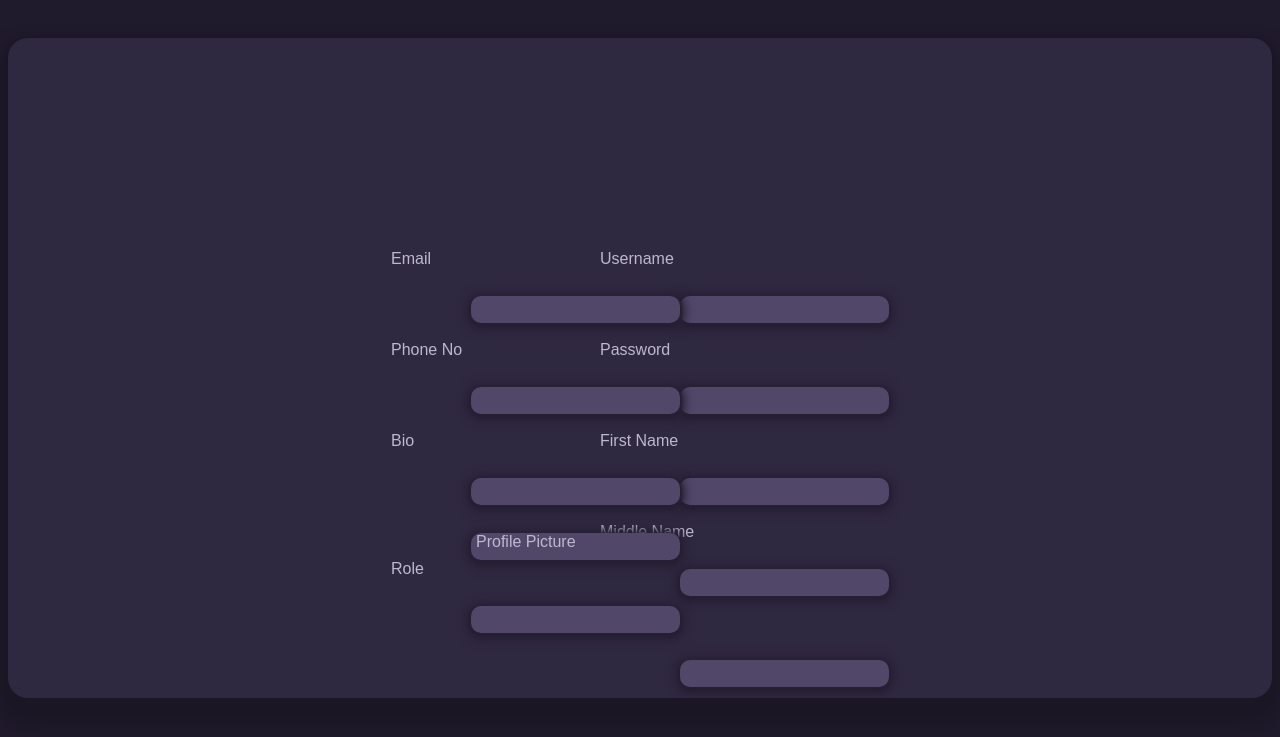
After one commit to rhagan116/TaskManagementSystem, a PHP site: page /register.php in a window 1280 px wide. The commit adds this page. Shown: the top 737 px of the page. Run offline with PHP 8.4, Linux system fonts and the light colour scheme.

Commit message:
Edit page and register page
Added in start of registration page, and functionality of edit page issue with taskID on edit page needs fixing

```diff
--- a/login.php
+++ b/login.php
@@ -60,7 +60,7 @@
 
             <div class="signup-link">
                 <p>Don't Have an account?
-                <a href="#">Sign Up</a></p>
+                <a href="register.php">Sign Up</a></p>
             </div>
         </form>
     </div>
--- a/profile.css
+++ b/profile.css
@@ -121,10 +121,10 @@ body{
     border: none;
 
 }
+
 .edit .left{
     float: left;
     margin-left: 60vh;
-
 }
 
 .edit .right{
--- /dev/null
+++ b/register.css
@@ -0,0 +1,56 @@
+body{
+    display: flex;
+    justify-content: center; /*center items inside of the body tag*/
+    align-items: center;
+    min-height: 90vh; /*height of the items inside body tag*/
+    background-color: #201b2c;
+    font-family: sans-serif;
+}
+
+.register{
+    box-shadow: 0px 20px 20px 10px #1b1725, 0 5px 5px 5px #1b1725;
+    width: 1200px;
+    height: 600px;
+    background: #2f2841;
+    color: #bdb8ce;
+    border-radius: 20px;
+    padding: 30px 40px;
+}
+
+.register input{
+    margin-top: 10px;
+    box-shadow: 0px 2px 10px 5px #262034, 0 2px 2px 2px #251f33;
+    border-color: #514869;
+    height: 25px;
+    width: 200px;
+    background: #514869;
+    margin-left: 10vh;
+    border-radius: 10px;
+    padding: 0px 4px 2px 5px;
+    border: none;
+}
+
+.register .profile{
+    margin-top: 10px;
+    box-shadow: 0px 2px 10px 5px #262034, 0 2px 2px 2px #251f33;
+    border-color: #514869;
+    height: 25px;
+    width: 200px;
+    background: #514869;
+    margin-left: 10vh;
+    border-radius: 10px;
+    padding: 0px 4px 2px 5px;
+    border: none;
+}
+
+.register .left{
+    position: absolute;
+    left: 600px;
+    top: 250px;
+}
+
+.register .right{
+    position: absolute;
+    right: 600px;
+    top: 250px;
+}
--- /dev/null
+++ b/register.php
@@ -0,0 +1,59 @@
+<?php
+
+
+?>
+
+
+
+
+<!DOCTYPE html>
+<html lang="en">
+<head>
+    <meta charset="UTF-8">
+    <meta name="viewport" content="width=device-width, initial-scale=1.0">
+    <link rel="stylesheet" href="register.css">
+    <title>Register</title>
+</head>
+<body>
+
+    <div class="register">
+        <form action="register.php" method="POST">
+            <div class="left">
+                <label for="username">Username</label><br /><br />
+                <input type="text" id="username" name="username"><br /><br />
+
+                <label for="password">Password</label><br /><br />
+                <input type="password" id="password" name="password"><br /><br />
+
+                <label for="fname">First Name</label><br /><br />
+                <input type="text" id="fname" name="fname" ><br /><br />
+
+                <label for="mname">Middle Name</label><br /><br />
+                <input type="text" id="mname" name="mname"><br /><br />
+
+                <label for="lname">Last Name</label><br /><br />
+                <input type="text" id="lname" name="lname"><br /><br />
+            </div>
+
+            <div class="right">
+                <label for="email">Email</label><br /><br />
+                <input type="text" id="email" name="email"><br /><br />
+
+                <label for="phone">Phone No</label><br /><br />
+                <input type="text" id="phone" name="phone"><br /><br />
+
+                <label for="bio">Bio</label><br /><br />
+                <input type="text" id="bio" name="bio"><br /><br />
+
+                <div class="profile">
+                    <label for="pfp">Profile Picture</label><br /><br />
+                    <type="file" id="pfp" name="pfp"><br /><br />
+                </div>
+                <label for="role">Role</label><br /><br />
+                <input type="text" id="role" name="role"><br /><br />
+            </div>
+        </form>
+    </div>
+
+</body>
+</html>
--- a/task.php
+++ b/task.php
@@ -37,7 +37,7 @@
             <div class="box">
                 <div class="box-title"><?php echo $taskTitle ?? "No Data Available"; ?></div>
                 <div class="line"></div>
-                <div class="editTask"><a href="editTask.php"><i class='bx bxs-edit'></a></i></div>
+                <div class="editTask"><a href="editTask.php?taskID=<?php echo $task['Task_ID']; ?>"><i class='bx bxs-edit'></a></i></div>
                 <div class="content"><?php echo $taskInfo ?? "No Data Available"; ?></div>
                 <div class="dnt">Date due: <?php echo $date ?? "No Data Available"; ?></div>
                 <div class="button">
```
Also changed, not shown: editTask.php (+32 -3 lines).
